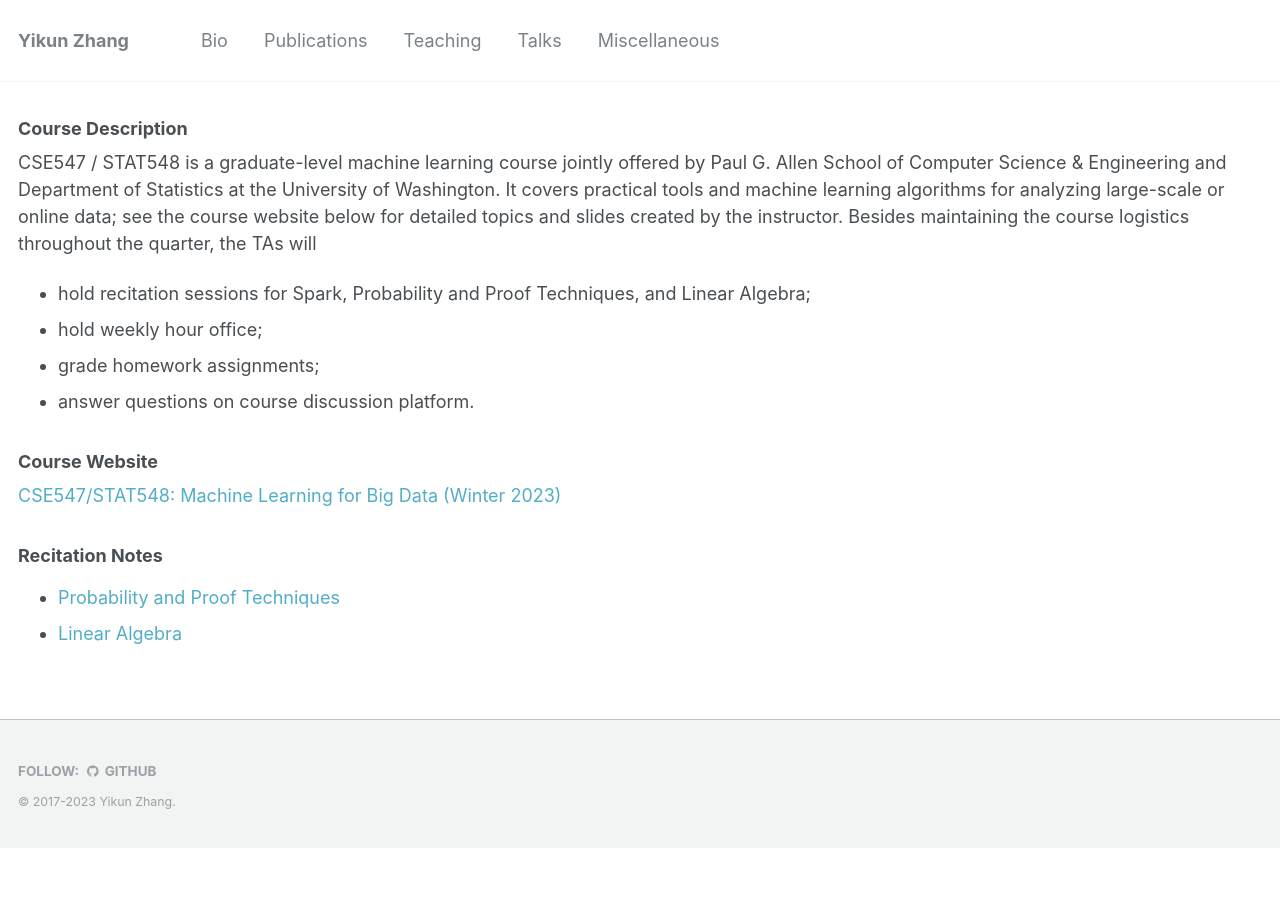
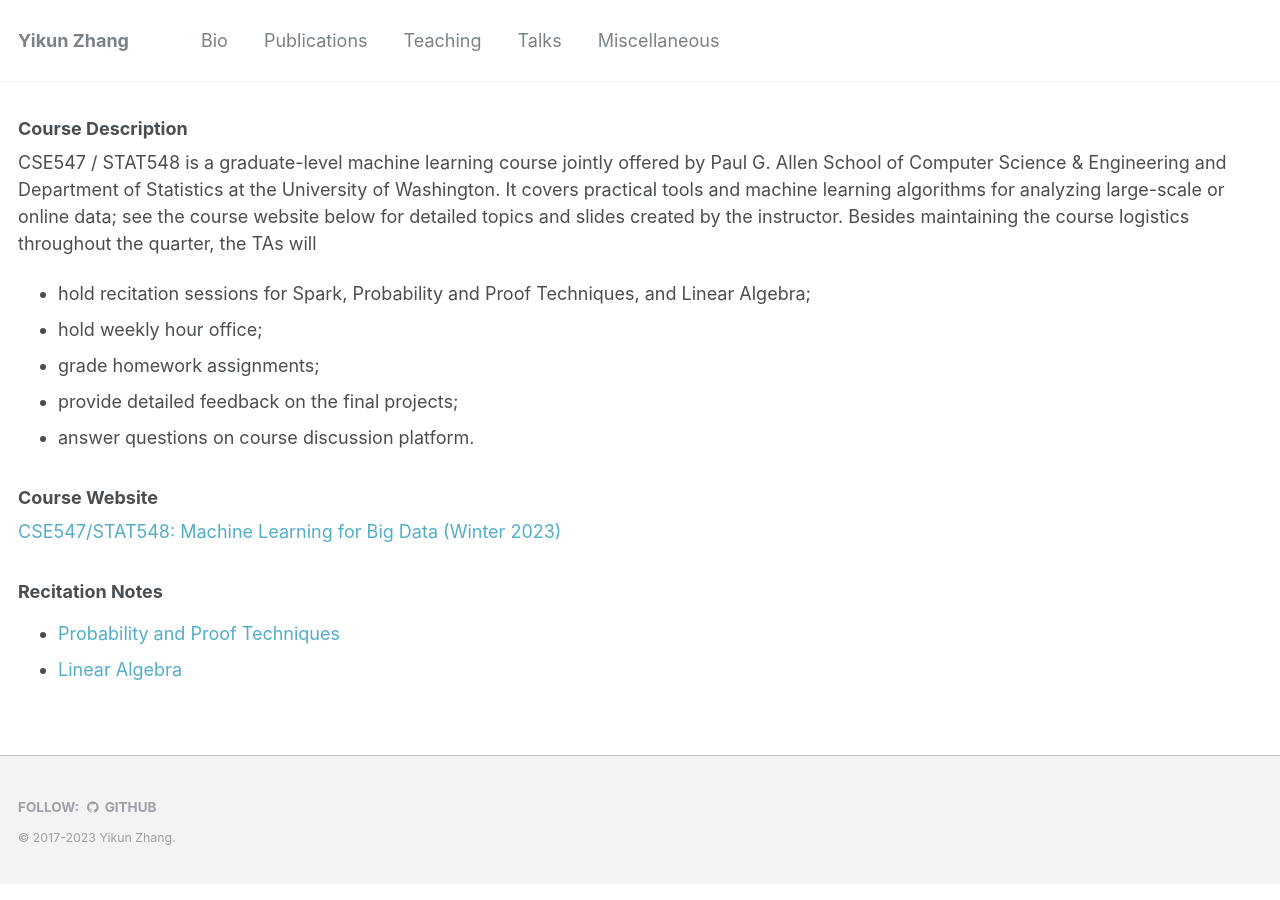
Before and after one commit to zhangyk8/zhangyk8.github.io, a Jekyll site: the page built from _teaching/stat548_uw.md, in a window 1280 px wide. Built offline with Jekyll 4.4.1, drawn with Linux system fonts in a browser that asks for light colours.

Commit message:
Update stat548_uw.md

```diff
--- a/_teaching/stat548_uw.md
+++ b/_teaching/stat548_uw.md
@@ -16,6 +16,7 @@ CSE547 / STAT548 is a graduate-level machine learning course jointly offered by
 - hold recitation sessions for Spark, Probability and Proof Techniques, and Linear Algebra;
 - hold weekly hour office;
 - grade homework assignments;
+- provide detailed feedback on the final projects;
 - answer questions on course discussion platform.
 
 ### Course Website
```
